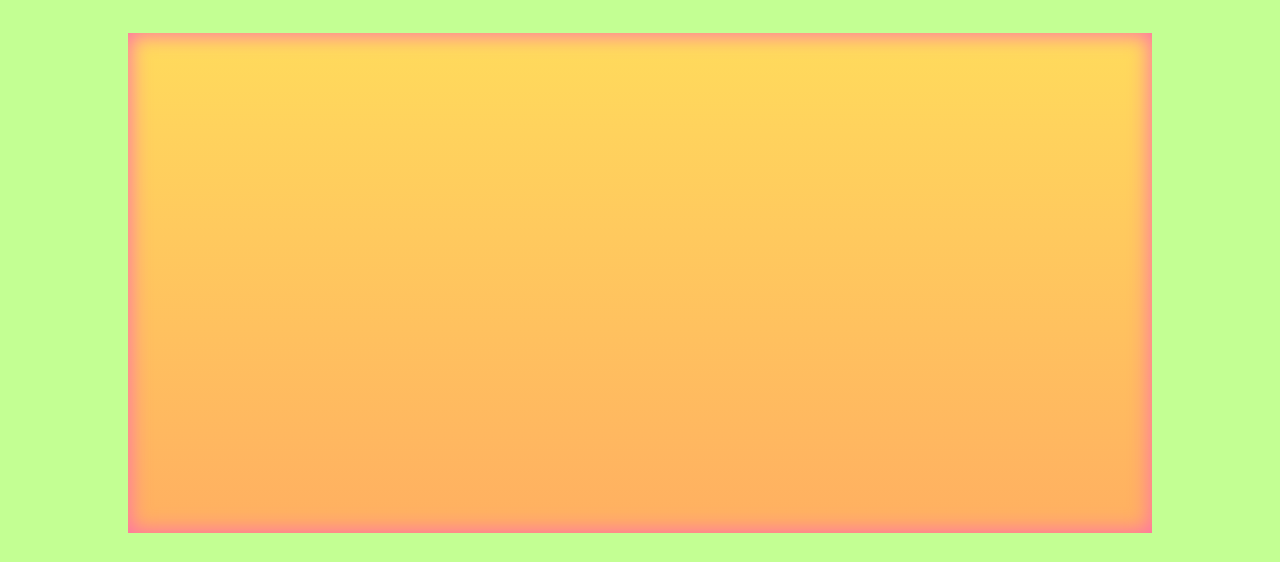
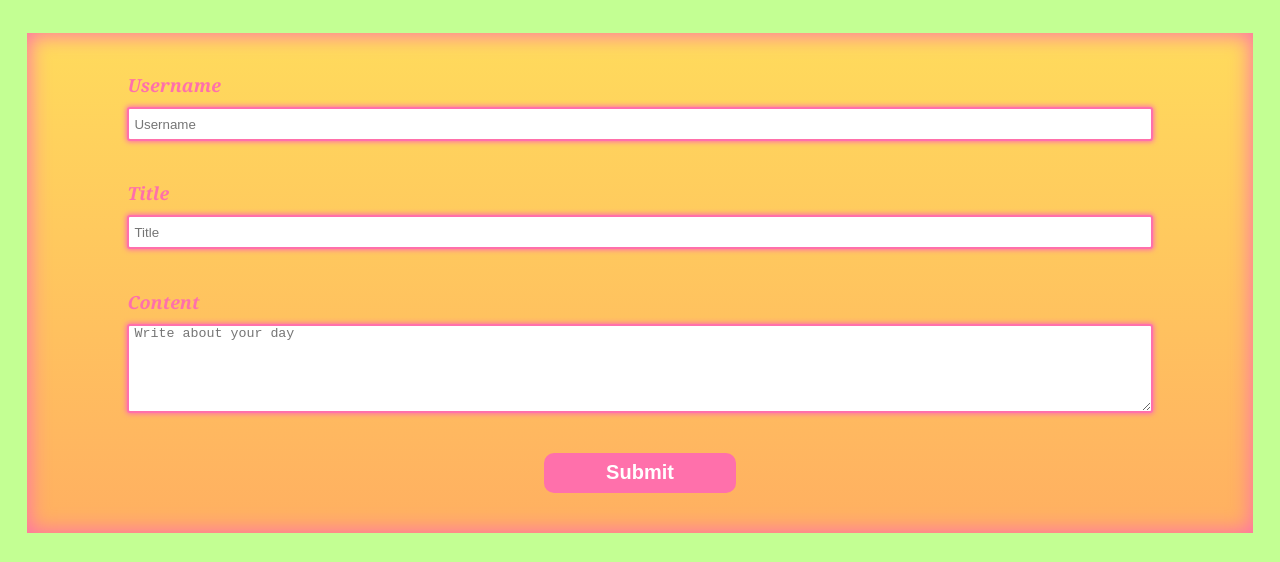
Before and after one commit to WillZovo94/Personal-Blog, a plain HTML site: page Index1.html in a window 1280 px wide. Shown: the part 238-800 px from the top of the page. Drawn offline with Linux system fonts and the light colour scheme.

Commit message:
Made some more work towards the inputs inside the fieldset, started on button

```diff
--- a/Index1.html
+++ b/Index1.html
@@ -21,10 +21,26 @@
         </div>
 
         <h1 id="header-message">Rewind your thoughts and let them soak in <span id="paradise-span">PARADISE</span></h1>
+        <form>
+            <fieldset id="main-section">
+                <div class="fieldset-divs">
+                    <label for="username-input">Username</label>
+                    <input id="username-input" type="text" placeholder="Username">
+                </div>
 
-        <fieldset id="main-section">
+                <div class="fieldset-divs">
+                    <label for="title-input">Title</label>
+                    <input id="title-input" type="text" placeholder="Title">
+                </div>
 
-        </fieldset>
+                <div class="fieldset-divs">
+                    <label for="content-input">Content</label>
+                    <textarea id="content-input" placeholder="Write about your day"></textarea>
+                </div>
+
+                <input id="submit-button" type="submit">
+            </fieldset>
+        </form>
 
 
 
--- a/style.css
+++ b/style.css
@@ -14,7 +14,7 @@ html {
     margin: 0;
     padding: 0;
     background-color: var(--bg-color-light);
-    font-family:Georgia, 'Times New Roman', Times, serif
+    font-family:Georgia, 'Times New Roman', Times, serif;
 }
 
 #main-header {
@@ -40,7 +40,7 @@ html {
     color: var(--bg-color-light-4);
 }
 
-/* palm tree art and animation*/
+/* umbrella art and animation*/
 
 #umbrella-art {
     display: flex;
@@ -115,6 +115,8 @@ html {
 #main-section {
     display: flex;
     position: relative;
+    flex-direction: column;
+    justify-content: space-evenly;;
     margin: 0 auto;
     top: 100px;
     width: 80%;
@@ -126,3 +128,54 @@ html {
 fieldset {
     border: none;
 }
+
+.fieldset-divs {
+    padding: 0 100px;
+}
+
+
+#username-input, #title-input, #content-input {
+    margin-top: 10px;
+    display: flex;
+    height: 30px;
+    width: 79vw;
+    height: 30px;
+}
+
+.fieldset-divs > input, .fieldset-divs > textarea {
+    border-radius: 3px;
+    padding: 0 5px;
+    border: 2px solid var(--bg-color-light-4);
+    box-shadow: 0 0 5px 1px var(--bg-color-light-4);
+    outline: none;
+}
+
+label {
+    font-size: 18px;
+    font-style: italic;
+    color: var(--bg-color-light-4);
+    font-weight: bolder;
+}
+
+#content-input {
+    max-width: 79vw;
+    min-width: 79vw;
+    height: 85px;
+    max-height: 135px;
+    min-height: 30px;
+}
+
+#submit-button {
+    width: 15vw;
+    height: 40px;
+    font-size: 20px;
+    font-weight: bolder;
+    color: white;
+    background-color: var(--bg-color-light-4);
+    border: none;
+    border-radius: 10px;
+    text-align: center;
+    align-items: center;
+    margin: 0 auto;
+    cursor: pointer;
+}
```
